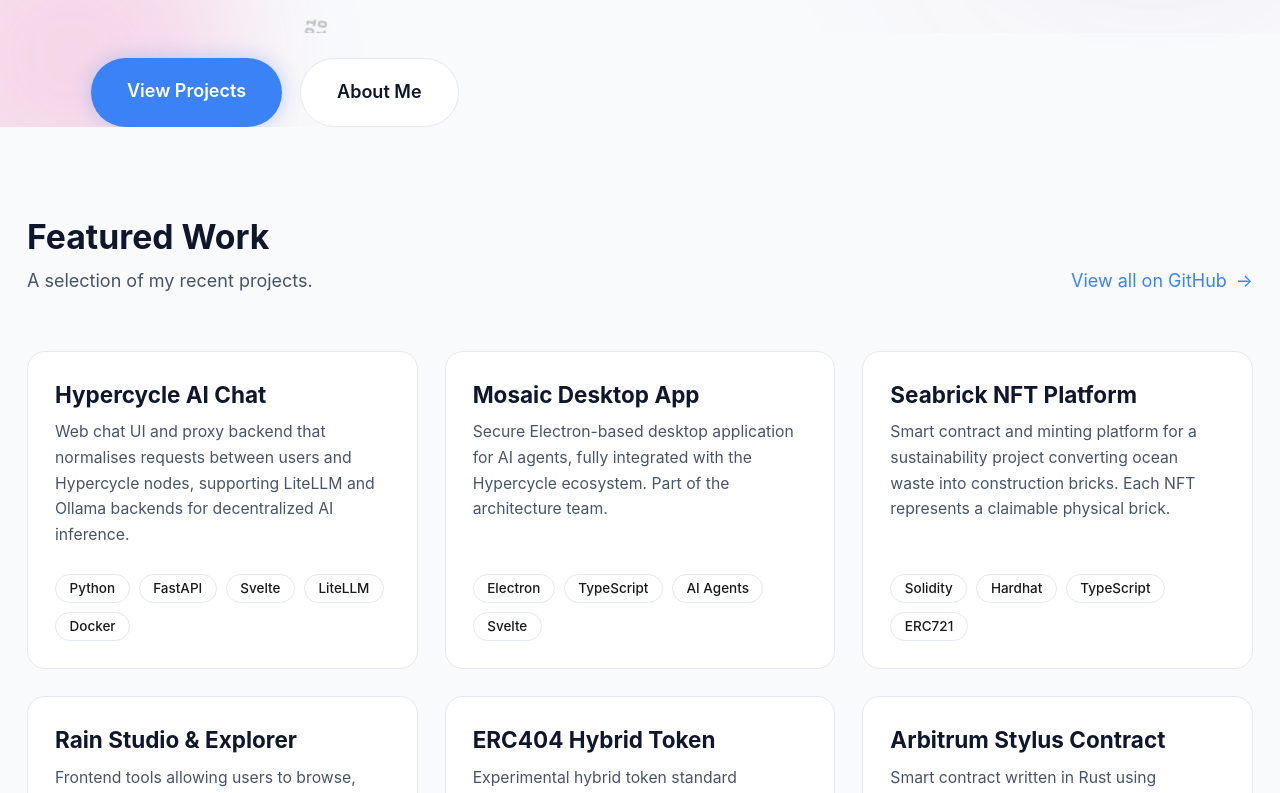
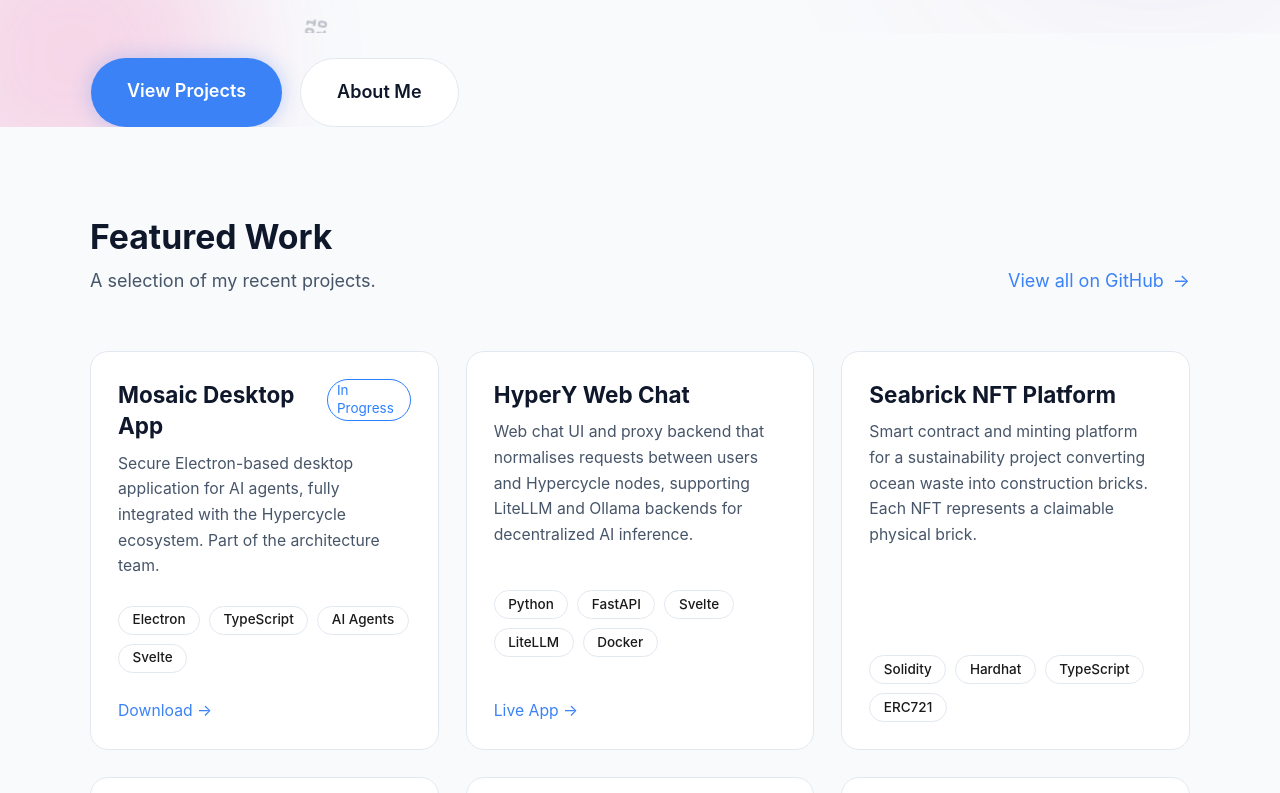
Before and after one commit to NanezX/portfolio, a SvelteKit app: page / in a window 1280 px wide. Shown: the part 767-1560 px from the top of the page. Built offline with nearby package versions, Linux system fonts and the light colour scheme.

Commit message:
refactor: update project details and enhance link structure in project list

```diff
--- a/src/routes/+page.svelte
+++ b/src/routes/+page.svelte
@@ -4,47 +4,52 @@
 
     const projects = [
         {
-            title: "Hypercycle AI Chat",
-            description: "Web chat UI and proxy backend that normalises requests between users and Hypercycle nodes, supporting LiteLLM and Ollama backends for decentralized AI inference.",
-            tags: ["Python", "FastAPI", "Svelte", "LiteLLM", "Docker"],
-            href: "https://hypercycle.ai"
-        },
-        {
             title: "Mosaic Desktop App",
             description: "Secure Electron-based desktop application for AI agents, fully integrated with the Hypercycle ecosystem. Part of the architecture team.",
             tags: ["Electron", "TypeScript", "AI Agents", "Svelte"],
-            href: "https://hypercycle.ai"
+            badge: {
+                text: "In Progress"
+            },
+            link: {
+                text: "Download →",
+                url: "https://licenses.aimarkets.ai/"
+            }
+        },
+        {
+            title: "HyperY Web Chat",
+            description: "Web chat UI and proxy backend that normalises requests between users and Hypercycle nodes, supporting LiteLLM and Ollama backends for decentralized AI inference.",
+            tags: ["Python", "FastAPI", "Svelte", "LiteLLM", "Docker"],
+            link: {
+                text: "Live App →",
+                url: "https://hyper-y.ai/"
+            }
         },
         {
             title: "Seabrick NFT Platform",
             description: "Smart contract and minting platform for a sustainability project converting ocean waste into construction bricks. Each NFT represents a claimable physical brick.",
-            tags: ["Solidity", "Hardhat", "TypeScript", "ERC721"],
-            href: "https://github.com/NanezX"
+            tags: ["Solidity", "Hardhat", "TypeScript", "ERC721"]
         },
         {
             title: "Rain Studio & Explorer",
             description: "Frontend tools allowing users to browse, deploy, and interact with Rain-branded contracts across multiple networks, with on-chain interpreted language support.",
-            tags: ["Svelte", "TypeScript", "GraphQL", "Subgraphs"],
-            href: "https://github.com/NanezX"
+            tags: ["Svelte", "TypeScript", "GraphQL", "Subgraphs"]
         },
         {
             title: "ERC404 Hybrid Token",
             description: "Experimental hybrid token standard combining ERC20 and ERC721 behaviour with cross-standard compatibility and on-chain randomness via oracles.",
-            tags: ["Solidity", "ERC404", "Hardhat", "TypeScript"],
-            href: "https://github.com/NanezX"
+            tags: ["Solidity", "ERC404", "Hardhat", "TypeScript"]
         },
         {
             title: "Arbitrum Stylus Contract",
             description: "Smart contract written in Rust using Arbitrum Stylus, bridging Web3 payments with traditional bank payment rails.",
-            tags: ["Rust", "Arbitrum Stylus", "Web3"],
-            href: "https://github.com/NanezX"
+            tags: ["Rust", "Arbitrum Stylus", "Web3"]
         }
     ];
 </script>
 
 <Hero />
 
-<section id="projects" class="py-20 max-w-7xl mx-auto px-6">
+<section id="projects" class="py-20 w-full mx-auto px-6 md:px-12 lg:px-16 xl:px-20">
     <div class="flex flex-col md:flex-row justify-between items-end mb-12 gap-4">
         <div>
             <h2 class="text-3xl font-bold text-heading mb-2">Featured Work</h2>
```
